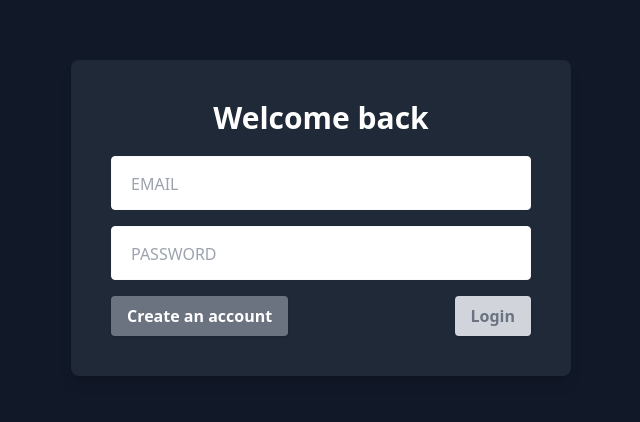
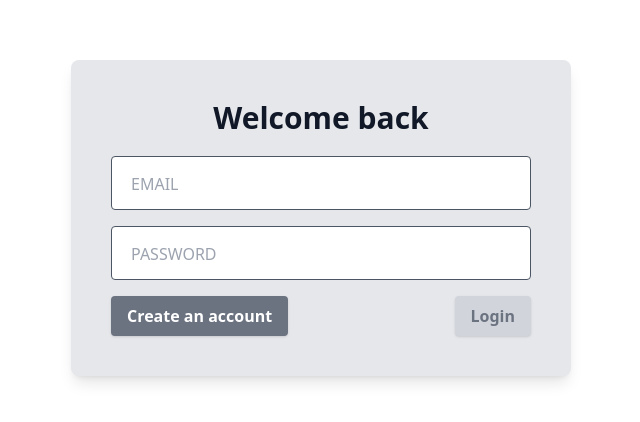
Before and after one commit to Jusiiek/ai_chat, a React (Create React App) app in the folder web/: page /auth/login in a window 1280 px wide. Shown: the part 182-604 px from the top of the page, without its empty margins (319-959 px from the left). Built offline with nearby package versions, Linux system fonts and the light colour scheme.

Commit message:
Replaced theme toggler with input selector, #47

```diff
--- a/web/src/App.tsx
+++ b/web/src/App.tsx
@@ -1,26 +1,12 @@
-import React, {useEffect} from 'react';
+import React from 'react';
 import {BrowserRouter} from "react-router-dom";
-import {Provider} from "react-redux";
+import { Provider } from "react-redux";
 
 import {AiChatRoutes} from "./router";
 import store from "./store";
 
 
 function App() {
-    useEffect(() => {
-        if (!localStorage.theme) {
-            document.documentElement.classList.add("dark");
-            localStorage.theme = "dark";
-            return
-        }
-        if (localStorage.theme === "dark") {
-            document.documentElement.classList.add("dark");
-            localStorage.theme = "dark";
-        } else {
-            document.documentElement.classList.remove("dark");
-            localStorage.theme = "light";
-        }
-    }, []);
     return (
         <Provider store={store}>
             <div className="body-content bg-white dark:bg-gray-900 text-gray-900 dark:text-white w-screen h-screen">
--- a/web/src/components/InputSelector.tsx
+++ b/web/src/components/InputSelector.tsx
@@ -4,7 +4,7 @@ interface InputSelectorProps {
     label: string;
     options: string[];
     value?: string;
-    onChange?: (value: string) => void;
+    onChange?: (value: any) => void;
     className?: string
 }
 
--- a/web/src/components/Navbar.tsx
+++ b/web/src/components/Navbar.tsx
@@ -7,7 +7,6 @@ import {setModalState} from "../reducers/modal";
 import {
     Row,
     Col,
-    ThemeSwitcher,
     Avatar,
     Tooltip,
     IconButton,
@@ -75,7 +74,6 @@ const Navbar: React.FC<NavbarProps> = ({className}) => {
             </Col>
             <Col className={"justify-center items-end w-1/2"}>
                 <Row className={"items-center"}>
-                    <ThemeSwitcher className={"mr-3"}/>
                     <Dropdown>
                         <Dropdown.Trigger>
                             <Avatar/>
--- a/web/src/components/SettingsModal.tsx
+++ b/web/src/components/SettingsModal.tsx
@@ -1,16 +1,16 @@
-import React, {useEffect, useState} from 'react';
-import {useDispatch, useSelector} from 'react-redux';
-import {useNavigate} from "react-router-dom";
+import React, { useEffect, useState } from 'react';
+import { useDispatch, useSelector } from 'react-redux';
+import { useNavigate } from "react-router-dom";
 
-import {RootState} from "../store";
-import {setModalState} from "../reducers/modal";
+import { RootState } from "../store";
+import { setModalState } from "../reducers/modal";
+import { setThemeState, Themes } from "../reducers/theme";
 import {
     Row,
     Col,
     Text,
     IconButton,
     Icon,
-    ThemeSwitcher,
     Button,
     Input,
     InputSelector
@@ -35,9 +35,9 @@ const SettingsModal: React.FC = () => {
         email: "",
         password: "",
         current_password: "",
-        is_active: ActiveUser.getUser()?.is_active,
+        is_active: true,
         is_superuser: ActiveUser.getUser()?.is_superuser,
-        is_verified: ActiveUser.getUser()?.is_verified,
+        is_verified: true,
     })
 
     const currentEmail = ActiveUser.getUser()?.email;
@@ -46,10 +46,15 @@ const SettingsModal: React.FC = () => {
     const [passwordUpdateDisabled, setPasswordUpdateDisabled] = useState(true);
 
     const isOpen = useSelector((state: RootState) => state.modal.isOpen);
+    const theme = useSelector((state: RootState) => state.theme.theme);
     const [selectedSetting, setSelectedSetting] = useState('General');
 
     const closeModal = () => {
         dispatch(setModalState(false))
+    }
+
+    const setTheme = (selectedTheme: Themes) => {
+        dispatch(setThemeState(selectedTheme))
     }
 
     const handleInputChange = (e: React.ChangeEvent<HTMLInputElement>) => {
@@ -143,6 +148,8 @@ const SettingsModal: React.FC = () => {
                                 <InputSelector
                                     label={"Theme"}
                                     options={["auto", "dark", "light"]}
+                                    value={theme}
+                                    onChange={(value: Themes) => setTheme(value)}
                                     className={"max-h-[28px] px-1 py-1"}
                                 />
                             </Col>
--- a/web/src/components/ThemeSwitcher.tsx
+++ /dev/null
@@ -1,63 +0,0 @@
-import React, { useEffect, useState } from 'react';
-
-import { Icon } from '../components';
-
-interface ThemeSwitcherProps {
-    className?: string
-}
-
-const ThemeSwitcher: React.FC<ThemeSwitcherProps> = ({className}) => {
-  const [isDarkMode, setIsDarkMode] = useState(false);
-
-  useEffect(() => {
-    if (!localStorage.theme) {
-      document.documentElement.classList.add("dark");
-      localStorage.theme = "dark";
-      setIsDarkMode(true);
-      return
-    }
-    if (localStorage.theme === "dark") {
-      document.documentElement.classList.add("dark");
-      localStorage.theme = "dark";
-      setIsDarkMode(true);
-    } else {
-      document.documentElement.classList.remove("dark");
-      localStorage.theme = "light";
-      setIsDarkMode(false);
-    }
-  }, []);
-
-  const toggleTheme = () => {
-    if (!localStorage.theme) {
-      document.documentElement.classList.add("dark");
-      localStorage.theme = "dark";
-      setIsDarkMode(true);
-      return
-    }
-    if (localStorage.theme === "dark") {
-      document.documentElement.classList.remove("dark");
-      localStorage.theme = "light";
-      setIsDarkMode(false);
-    } else {
-      document.documentElement.classList.add("dark");
-      localStorage.theme = "dark";
-      setIsDarkMode(true);
-    }
-  };
-
-  return (
-    <button
-      onClick={toggleTheme}
-      className={`px-4 py-2 rounded-md transition-colors duration-200 bg-gray-800 dark:bg-yellow-400 text-white ${className}`}
-    >
-      {
-        isDarkMode ?
-            <Icon name={"sun"} />
-            :
-            <Icon name={"moon"} />
-      }
-    </button>
-  );
-};
-
-export default ThemeSwitcher;
--- a/web/src/components/index.tsx
+++ b/web/src/components/index.tsx
@@ -15,4 +15,3 @@ export { default as SettingsModal } from "./SettingsModal";
 export { default as Text } from "./Text";
 export { default as Thread } from "./Thread";
 export { default as Tooltip } from "./Tooltip";
-export { default as ThemeSwitcher } from "./ThemeSwitcher";
--- a/web/src/pages/NotFound.tsx
+++ b/web/src/pages/NotFound.tsx
@@ -1,4 +1,4 @@
-import React, {useEffect} from "react";
+import React from "react";
 import {useNavigate} from "react-router-dom";
 
 import {
@@ -12,22 +12,6 @@ import {PATHS} from "../router/routes";
 
 const NotFound = () => {
     const navigate = useNavigate();
-
-    useEffect(() => {
-        if (!localStorage.theme) {
-            document.documentElement.classList.add("dark");
-            localStorage.theme = "dark";
-            return
-        }
-        if (localStorage.theme === "dark") {
-            document.documentElement.classList.add("dark");
-            localStorage.theme = "dark";
-        } else {
-            document.documentElement.classList.remove("dark");
-            localStorage.theme = "light";
-        }
-    }, []);
-
     const navigateUser = () => {
         const user = ActiveUser.getUser();
 
--- a/web/src/reducers/theme.tsx
+++ b/web/src/reducers/theme.tsx
@@ -1,7 +1,9 @@
 import { createSlice, PayloadAction } from '@reduxjs/toolkit';
 
+export type Themes = "auto" | "dark" | "light";
+
 interface ThemeState {
-    theme: "auto" | "dark" | "light";
+    theme: Themes;
 }
 
 const initialState: ThemeState = {
@@ -12,7 +14,7 @@ export const themeSlice = createSlice({
     name: 'theme',
     initialState,
     reducers: {
-        setThemeState: (state, action: PayloadAction<"auto" | "dark" | "light">) => {
+        setThemeState: (state, action: PayloadAction<Themes>) => {
             state.theme = action.payload;
         },
     },
--- a/web/src/router/index.tsx
+++ b/web/src/router/index.tsx
@@ -1,6 +1,7 @@
-import React from "react";
+import React, {useEffect} from "react";
 import { Navigate, Routes, Route, useLocation, Outlet } from "react-router-dom";
 import { motion, AnimatePresence } from "framer-motion";
+import { useSelector } from "react-redux";
 
 import { ActiveUser } from "../instances/user";
 import {
@@ -10,6 +11,7 @@ import {
     NotFound
 } from "../pages";
 import { PATHS } from "../router/routes";
+import { RootState } from "@/store";
 
 
 function AnimatedPage({ children }: {children: React.ReactNode}) {
@@ -62,6 +64,25 @@ const ProtectedRoute: React.FC = () => {
 
 export function AiChatRoutes() {
     const location = useLocation();
+    const theme = useSelector((state: RootState) => state.theme.theme);
+
+    useEffect(() => {
+        const darkModeMediaQuery = window.matchMedia("(prefers-color-scheme: dark)");
+
+        const handleSystemThemeChange = (e: MediaQueryListEvent) => {
+            if (theme === "auto") {
+                document.documentElement.classList.toggle("dark", e.matches);
+            }
+        };
+        const preferDark = darkModeMediaQuery.matches;
+        const isDarkMode = theme === "auto" ? preferDark : theme === "dark";
+        document.documentElement.classList.toggle("dark", isDarkMode);
+
+        darkModeMediaQuery.addEventListener("change", handleSystemThemeChange);
+        return () => {
+            darkModeMediaQuery.removeEventListener("change", handleSystemThemeChange);
+        };
+    }, [theme]);
 
     const routeConfig = {
         auth: {
```
